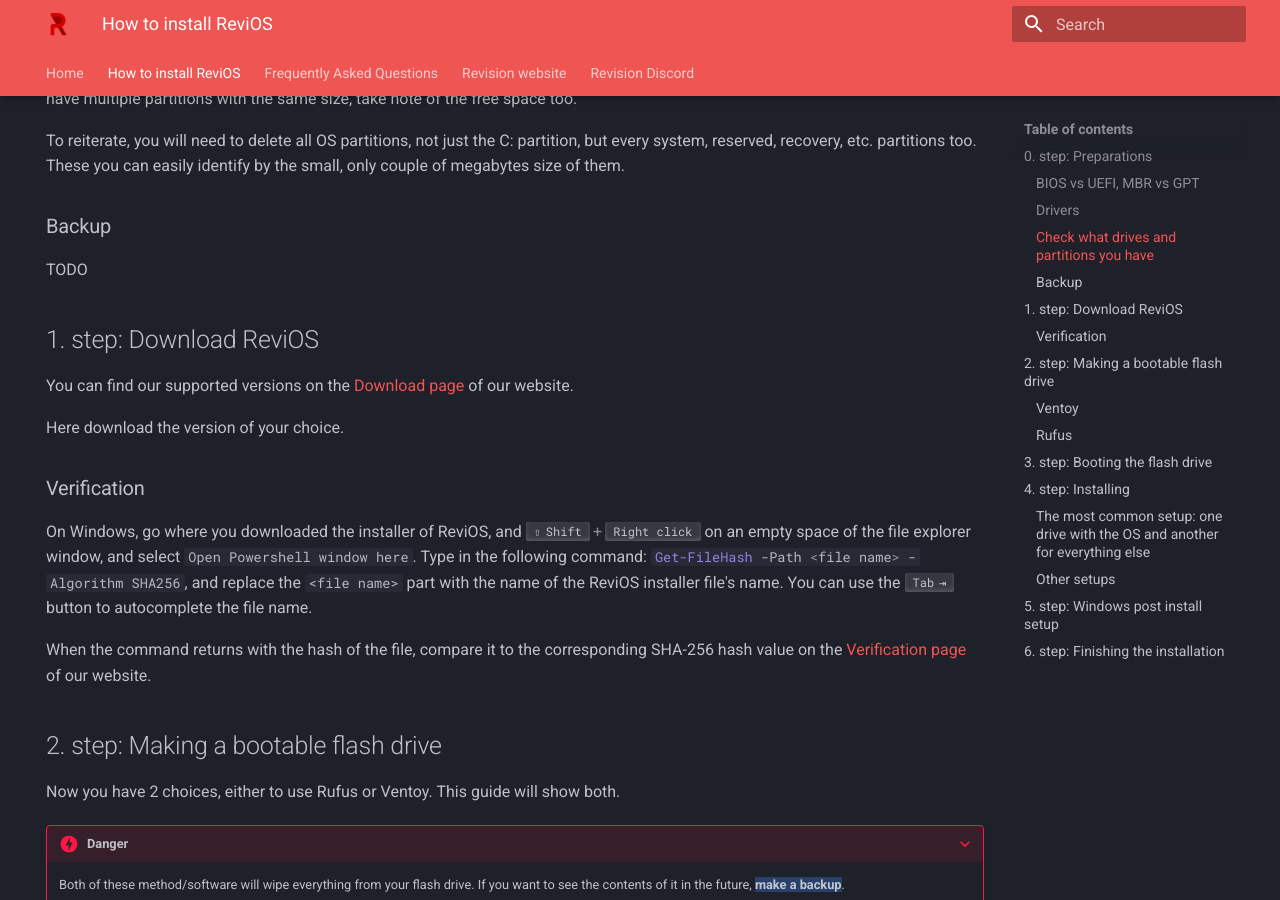
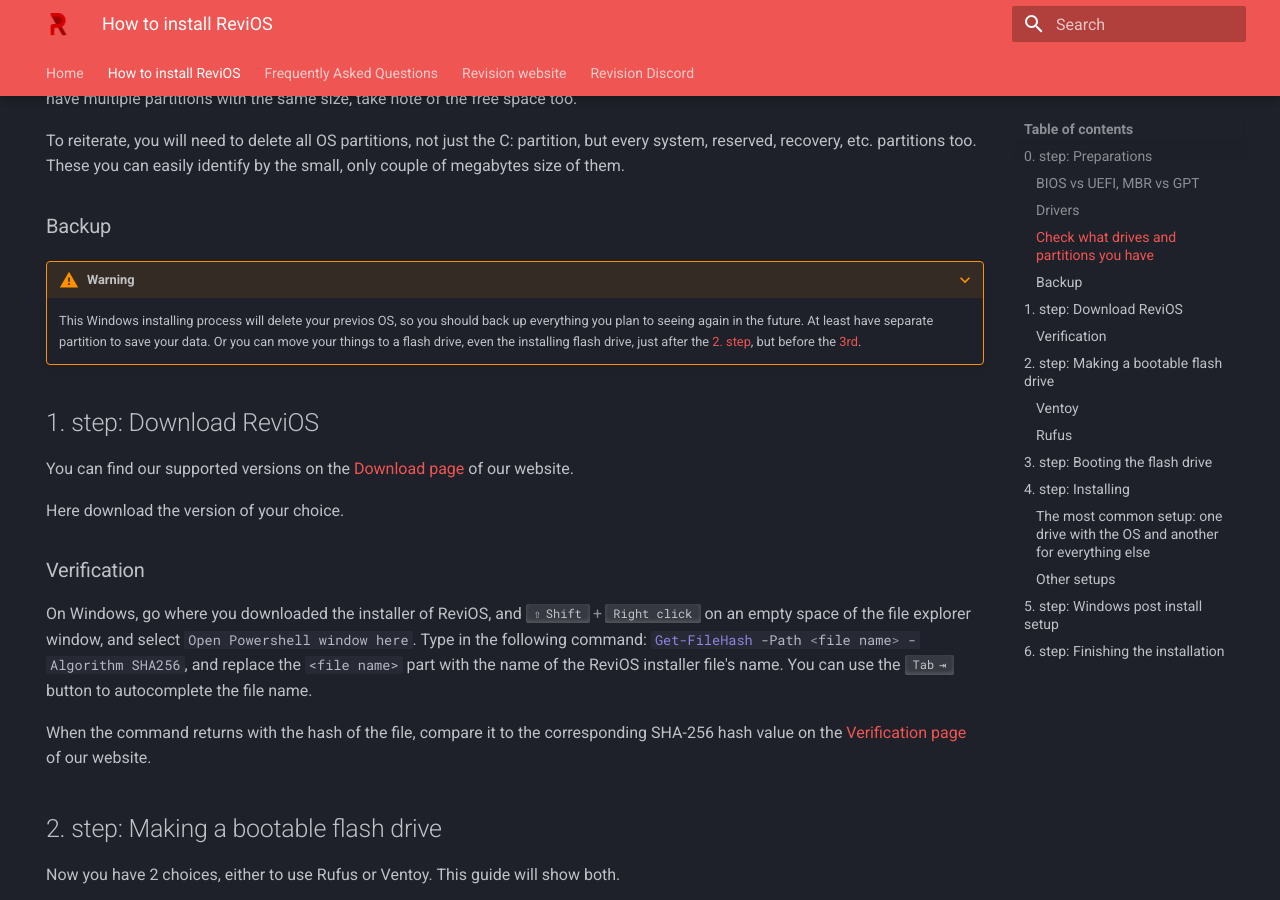
Before and after one commit to dkovacs24/ReviOS_faq, an MkDocs documentation site: the page built from docs/install.md, in a window 1280 px wide and 900 px high, scrolled down 2086 px. Built offline with MkDocs 1.6.1 and Material for MkDocs 9.7.7, drawn with Linux system fonts in a browser that asks for light colours.

Commit message:
add backup section in install guide

```diff
--- a/docs/install.md
+++ b/docs/install.md
@@ -46,7 +46,8 @@
 
 ### Backup
 
-TODO
+???+ warning
+    This Windows installing process will delete your previos OS, so you should back up everything you plan to seeing again in the future. At least have separate partition to save your data. Or you can move your things to a flash drive, even the installing flash drive, just after the [2. step](#2-step-making-a-bootable-flash-drive), but before the [3rd](#3-step-booting-the-flash-drive).
 
 
 ## 1. step: Download ReviOS
```
